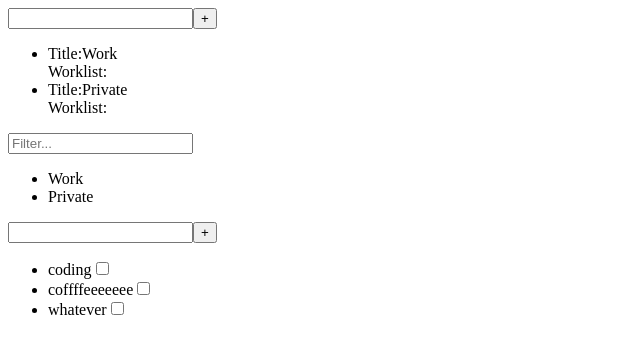
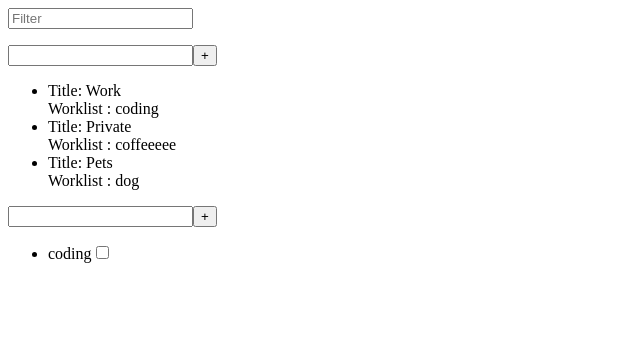
Before and after one commit to Isla5/IdeaGenerator, a React (Create React App) app: page / in a window 1280 px wide. Shown: the top 354 px of the page, without its empty margins (0-640 px from the left). Built offline with nearby package versions, Linux system fonts and the light colour scheme; the HTML template or start-up script is replaced by a standard one.

Commit message:
changing search

```diff
--- a/src/components/Main.jsx
+++ b/src/components/Main.jsx
@@ -1,6 +1,7 @@
 import React, {Component} from 'react';
 import Todo from './ToDo.jsx';
 import WorkList from './WorkList.jsx';
+import FilteredList from './SearchBar.jsx'
 
 export default class Main extends Component {
     constructor() {
@@ -9,27 +10,49 @@ export default class Main extends Component {
             todos: [
                 {
                     name: 'Work',
-                    work: ['coding', 'coffffeeeeeee', 'whatever']
+                    work: ['coding']
                 }, {
                     name: 'Private',
-                    work: ['buy coffee', 'make coffee', 'drink coffee', 'shoooooppppping']
+                    work: ['coffeeeee']
+                }, {
+                    name: 'Pets',
+                    work: ['dog']
+                }
+            ],
+            todos2: [
+                {
+                    name: 'Work',
+                    work: ['coding']
+                }, {
+                    name: 'Private',
+                    work: ['coffeeeee']
+                }, {
+                    name: 'Pets',
+                    work: ['dog']
                 }
             ],
             selectedIndex: 0,
-            checked: true
+            search: '',
+            filtered: []
         };
     }
 
-    onClickk = () => {
-        console.log(this.state.checked)
+    filterList = ({target}) => {
+        var updatedList = this.state.todos;
+        updatedList = updatedList.filter((item) => {
+            return item.name.toLowerCase().search(target.value.toLowerCase()) !== -1;
+        });
+        if (updatedList.length === 0) {
+          this.setState({todos: this.state.todos2, filtered: updatedList})
+        } else {
+            this.setState({filtered: updatedList, todos: updatedList}) }
+        console.log(updatedList.length, this.state.todos, target.value.length)
     }
 
-    onClick = () => {
-        console.log(this.state.checked);
-        this.setState({
-            checked: !this.state.checked
-        });
+    componentWillMount = () => {
+        this.setState({filtered: this.state.todos})
     }
+
     onRowSelect = (selectedIndex) => {
         this.setState({selectedIndex});
     };
@@ -38,7 +61,7 @@ export default class Main extends Component {
         const {todos} = this.state;
         todos.push(newRow);
         this.setState({todos});
-    }
+    };
 
     onWorkAdd = (newWork) => {
         const {todos} = this.state;
@@ -49,8 +72,9 @@ export default class Main extends Component {
     render() {
         return (
             <div>
-                <Todo todos={this.state.todos} onTodoRowClick={this.onRowSelect} onRowAdd={this.onRowAdd} onClickk={this.onClickk}/>
-                <WorkList works={this.state.todos[this.state.selectedIndex].work} onClick={this.onClick} onClickk={this.onClickk} onWorkAdd={this.onWorkAdd}/>
+                <FilteredList todos2={this.state.todos2} todos={this.state.todos} filtered={this.state.filtered} filterList={this.filterList}/>
+                <Todo todos={this.state.todos} onTodoRowClick={this.onRowSelect} onRowAdd={this.onRowAdd}/>
+                <WorkList works={this.state.todos[this.state.selectedIndex].work} onWorkAdd={this.onWorkAdd}/>
             </div>
         );
     }
--- /dev/null
+++ b/src/components/SearchBar.jsx
@@ -0,0 +1,16 @@
+import React, {Component} from 'react';
+
+export default class FilteredList extends Component {
+    render() {
+        return (
+            <div className="filter-list">
+                <input placeholder="Filter" type="text" onChange={this.props.filterList}/>
+                <ul>
+                    {this.props.filtered.map((item) => {
+                        return <div key={item.name}></div>
+                    })}
+                </ul>
+            </div>
+        );
+    }
+}
--- a/src/components/ToDo.jsx
+++ b/src/components/ToDo.jsx
@@ -1,56 +1,34 @@
 import React, {Component} from 'react';
 
 export default class Todo extends Component {
-  constructor() {
-      super();
-      this.state = {
-          search: ''
-      };
-  }
     addWork = (e) => {
         e.preventDefault();
-        this.props.onRowAdd({
-            name: this.inputRef.value,
-            work: {
-                wname: ['fooo'],
-                checked: true
-            }
-        });
+        this.props.onRowAdd({name: this.inputRef.value, work: []});
         this.inputRef.value = "";
     }
 
     render() {
-      let todos = this.props.todos;
-      const search = this.state.search.toLowerCase();
-      todos = todos.filter(todos => todos.name.toLowerCase().match(search));
-      const rendering = todos.map((todos, i) => {
-          return <li key={i}>{todos.name}</li>
-      })
         return (
             <div>
                 <div>
                     <form onSubmit={this.addWork}>
-                        <input ref= {(a) => this.inputRef = a}/>
+                        <input ref={(a) => this.inputRef = a}/>
                         <input type="submit" value='+'></input>
                     </form>
 
                     <ul className="theList">
                         {this.props.todos.map((item, i) => {
                             return (
-                                <li key={i} onClick= {() => this.props.onTodoRowClick(i)}>
+                                <li key={i} onClick={() => this.props.onTodoRowClick(i)}>
                                     <div>
-                                        Title:{item.name}</div>
+                                        Title: {item.name}</div>
                                     <div>
-                                        Worklist:{item.work[0].wname}</div>
+                                        Worklist : {item.work}</div >
                                 </li>
                             );
                         })}
                     </ul>
                 </div>
-                <input type="text" value={this.state.search} onChange={({target}) => this.setState({search: target.value})} placeholder="Filter..."/>
-                <ul>
-                    {rendering}
-                </ul>
             </div>
         )
     }
--- a/src/components/WorkList.jsx
+++ b/src/components/WorkList.jsx
@@ -14,13 +14,13 @@ export default class WorkList extends Component {
             <div>
                 <div>
                     <form onSubmit={this.addWork}>
-                        <input ref= {(a) => this.inputRef = a} required/>
+                        <input ref={(a) => this.inputRef = a} required/>
                         <input type="submit" value='+'></input>
                     </form>
                 </div>
                 <ul className="theList">
                     {this.props.works.map((item, i) => <li key={i} onClick={this.props.onClickk}>{item}
-                        <input type="checkbox" checked={this.props.checked} onClick={this.props.onClickk} onClick={this.props.onClick}/>
+                        <input type="checkbox" checked={this.props.checked} onClick={this.props.onClick}/>
                     </li>)}
                 </ul>
             </div>
```
